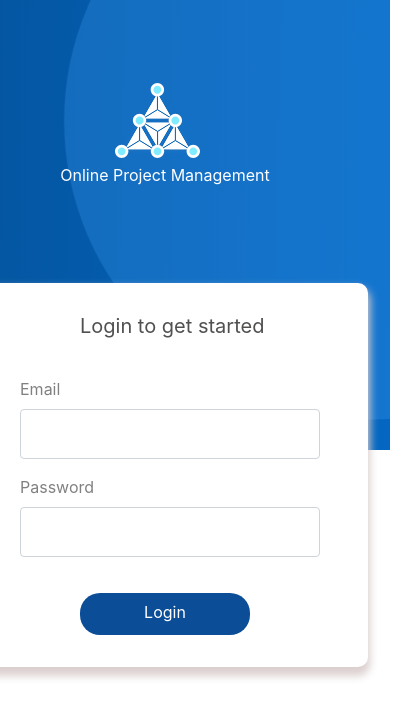
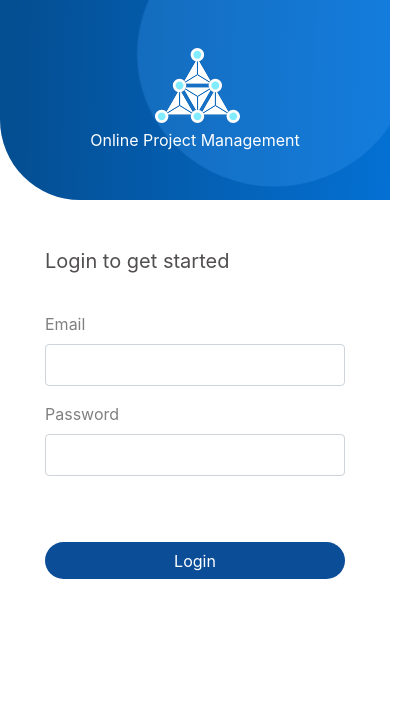
Before and after one commit to RohanPatil-dev/Company-Frontend, a React (Create React App) app: page / in a window 390 px wide. Shown: the top 718 px of the page, 418 px wide, since content can reach past the window. Built offline with nearby package versions, Linux system fonts and the light colour scheme.

Commit message:
media query added using signin component

```diff
--- a/src/App.js
+++ b/src/App.js
@@ -4,6 +4,7 @@ import "./CSS/Signin.css"
 import "./CSS/Dashboard.css"
 import "./CSS/Project-Form.css"
 import "./CSS/DataTable.css"
+import "./CSS/media.css"
 
 import Main from './Components/Main';
 
--- /dev/null
+++ b/src/CSS/media.css
@@ -0,0 +1,77 @@
+@media screen and (max-width : 400px) {
+    *{
+        margin: 0;
+        padding: 0;
+        box-sizing: border-box;
+    }
+
+
+.header {
+    background: url("/src/Images/login-bg-1.svg") no-repeat center/cover;
+    display: flex;
+    justify-content: none;
+    align-items: none;
+    flex-direction: column;
+    height: 200px;
+    border-radius: 0px 0px 0px 80px;
+}
+
+.logo{
+    background: url("/src/Images/Logo.svg");
+    height: 80px;
+    background-repeat: no-repeat;
+    display: flex;
+    justify-content: center;
+    align-items: center;
+    width: 200px;
+    margin-top: 450px;
+    margin-left: 120px;
+}
+
+.project-title{
+    color: white;
+    margin-right:0px;
+}
+
+.signin-form{
+    background-color: white;
+    padding: 3rem;
+    margin-right: 0px;
+    margin-top: 50px;
+    border-radius: 10px;
+    height: 24rem;
+    box-shadow: none;
+}
+
+.signin-form p{
+    position: relative;
+    bottom: 20px;
+    left: 0px;
+    font-size: 20px;
+    color: rgb(82, 79, 79);
+}
+
+.signin-form form div input{
+    padding: 8px;
+    width: 300px;
+}
+
+.signin-submit{
+    background-color: #0c4d97;
+    color: white;
+    width: 300px;
+    border-radius: 20px;
+    padding-bottom: 5px;
+    margin-left: 0px;
+    margin-top: 50px;
+}
+
+
+
+
+
+
+
+
+
+}
--- a/src/Components/Reusable Components/Sidebar.jsx
+++ b/src/Components/Reusable Components/Sidebar.jsx
@@ -1,16 +1,16 @@
-import React, { act, useState } from "react";
-import { Link } from "react-router-dom";
+import React, { useState, useEffect } from "react";
+import { Link, useLocation } from "react-router-dom";
 
-import dashboard from "../../Images/Dashboard.svg"
-import projectList from "../../Images/Project-list.svg"
-import createProject from "../../Images/create-project.svg"
-import activeDashboard from "../../Images/Dashboard-active.svg"
-import activeProjectList from "../../Images/Project-list-active.svg"
-import activeCreateProject from "../../Images/create-project-active.svg"
-import logout from "../../Images/Logout.svg"
-
+import dashboard from "../../Images/Dashboard.svg";
+import projectList from "../../Images/Project-list.svg";
+import createProject from "../../Images/create-project.svg";
+import activeDashboard from "../../Images/Dashboard-active.svg";
+import activeProjectList from "../../Images/Project-list-active.svg";
+import activeCreateProject from "../../Images/create-project-active.svg";
+import logout from "../../Images/Logout.svg";
 
 export default function Sidebar() {
+    const location = useLocation();
     const [selectedLink, setSelectedLink] = useState(null);
 
     const links = [
@@ -18,6 +18,13 @@ export default function Sidebar() {
         { id: 2, img: projectList, subImg: activeProjectList, href: "/dashboard/projectData" },
         { id: 3, img: createProject, subImg: activeCreateProject, href: "/dashboard/createProject" },
     ];
+
+    useEffect(() => {
+        const activeLink = links.find((page) => page.href === location.pathname);
+        if (activeLink) {
+            setSelectedLink(activeLink.id);
+        }
+    }, [location.pathname]);
 
     function handleClick(id) {
         setSelectedLink(id);
@@ -43,5 +50,5 @@ export default function Sidebar() {
                 </div>
             </div>
         </>
-    )
+    );
 }
```
